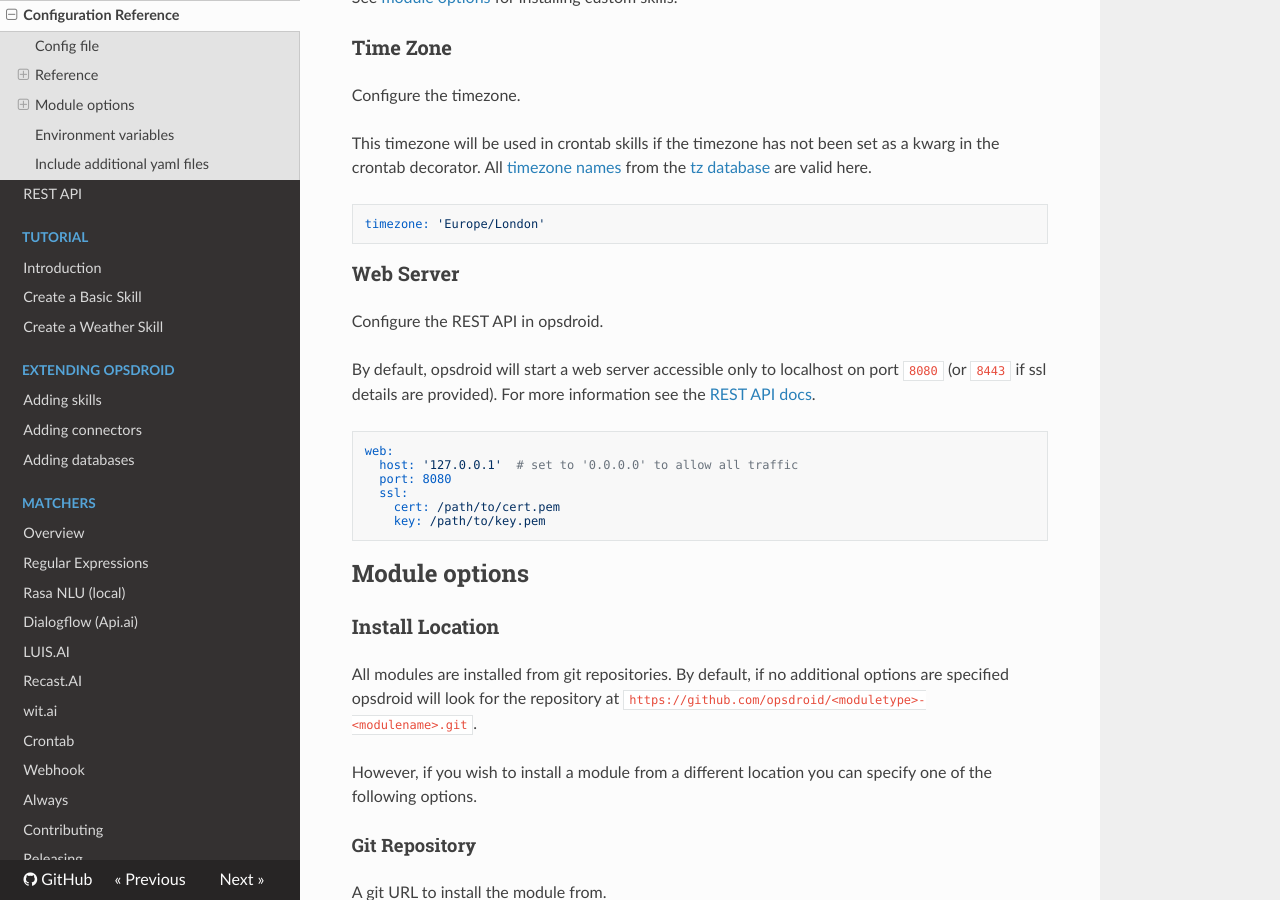
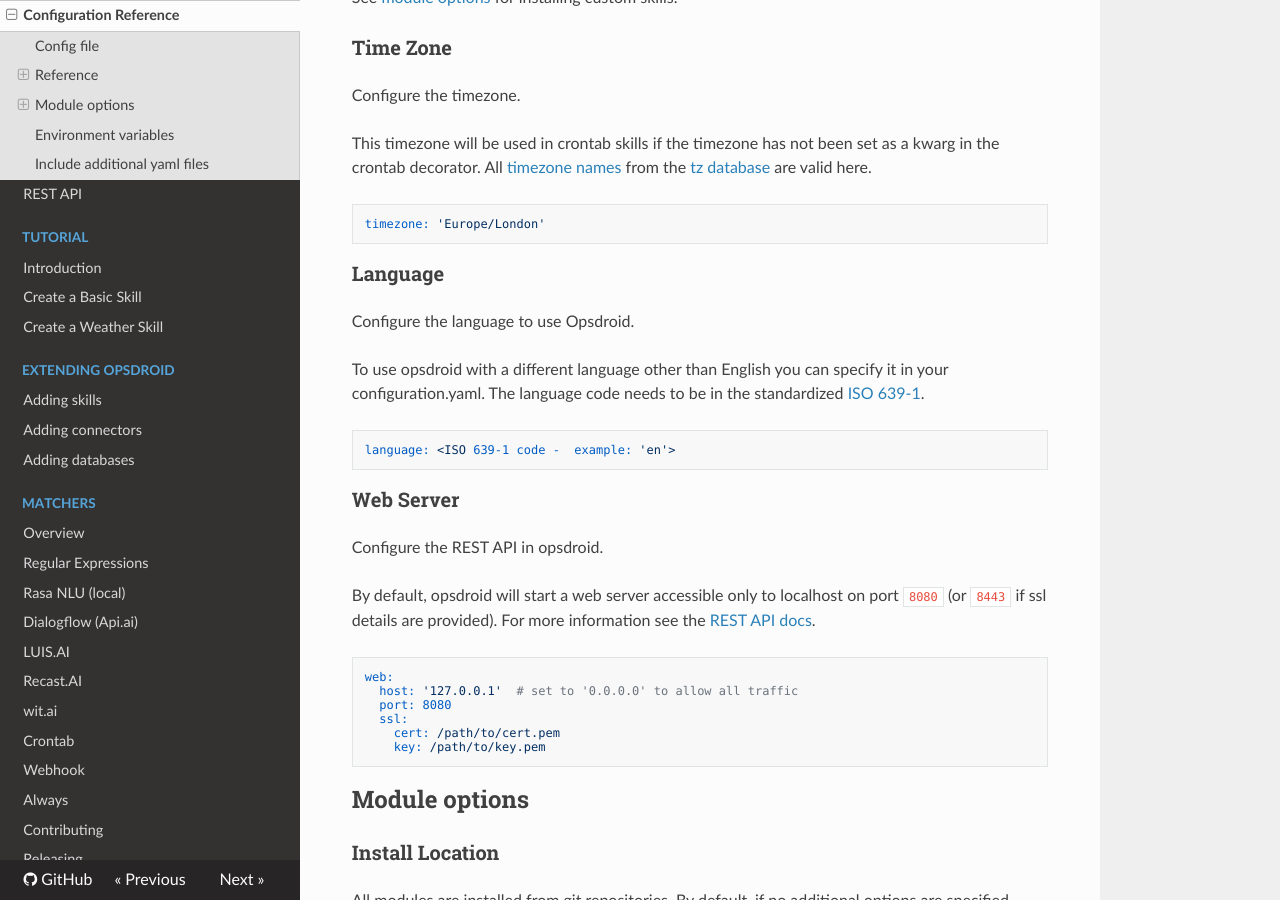
Before and after one commit to opsdroid/opsdroid, an MkDocs documentation site: the page built from docs/configuration-reference.md, in a window 1280 px wide and 900 px high, scrolled down 3924 px. Built offline with MkDocs 1.6.1, drawn with Linux system fonts in a browser that asks for light colours; nearby versions of some CDN libraries; old or Windows-style settings are respelled for this version of MkDocs.

Commit message:
Update configuration-reference, fix language location in parsers

````diff
--- a/docs/configuration-reference.md
+++ b/docs/configuration-reference.md
@@ -191,6 +191,14 @@
 timezone: 'Europe/London'
 ```
 
+### Language
+Configure the language to use Opsdroid.
+
+To use opsdroid with a different language other than English you can specify it in your configuration.yaml. The language code needs to be in the standardized [ISO 639-1](https://en.wikipedia.org/wiki/List_of_ISO_639-1_codes).
+```yaml
+language: <ISO 639-1 code -  example: 'en'>
+```
+
 ### Web Server
 
 Configure the REST API in opsdroid.
````
Also changed, not shown: docs/matchers/recast.ai.md (+0 -1 lines), 2 other files.
